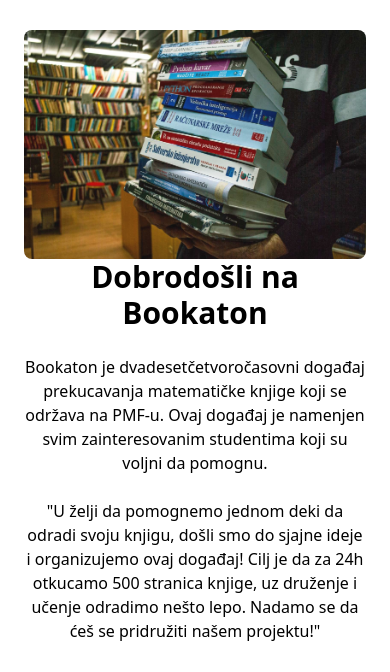
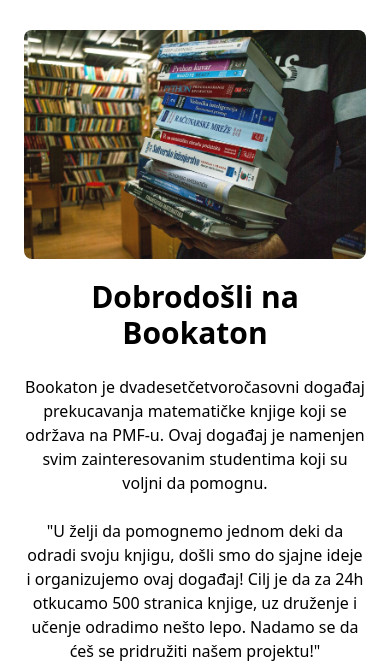
Before and after one commit to ig0r2/bookaton-website, a website: page index.html in a window 390 px wide. Shown: the part 162-834 px from the top of the page. Drawn offline with nearby package versions, Linux system fonts and the light colour scheme; files that its build step writes are made by us from their sources.

Commit message:
margin fix

```diff
--- a/index.html
+++ b/index.html
@@ -48,7 +48,7 @@
         <!-- Left -->
         <div class="flex flex-col space-y-6 md:w-1/2">
           <h1
-            class="max-w-md text-center text-3xl font-bold md:text-left md:text-4xl">
+            class="mt-5 max-w-md text-center text-3xl font-bold md:mt-0 md:text-left md:text-4xl">
             Dobrodošli na Bookaton
           </h1>
           <p class="max-w-sm text-center text-black md:text-left">
```
